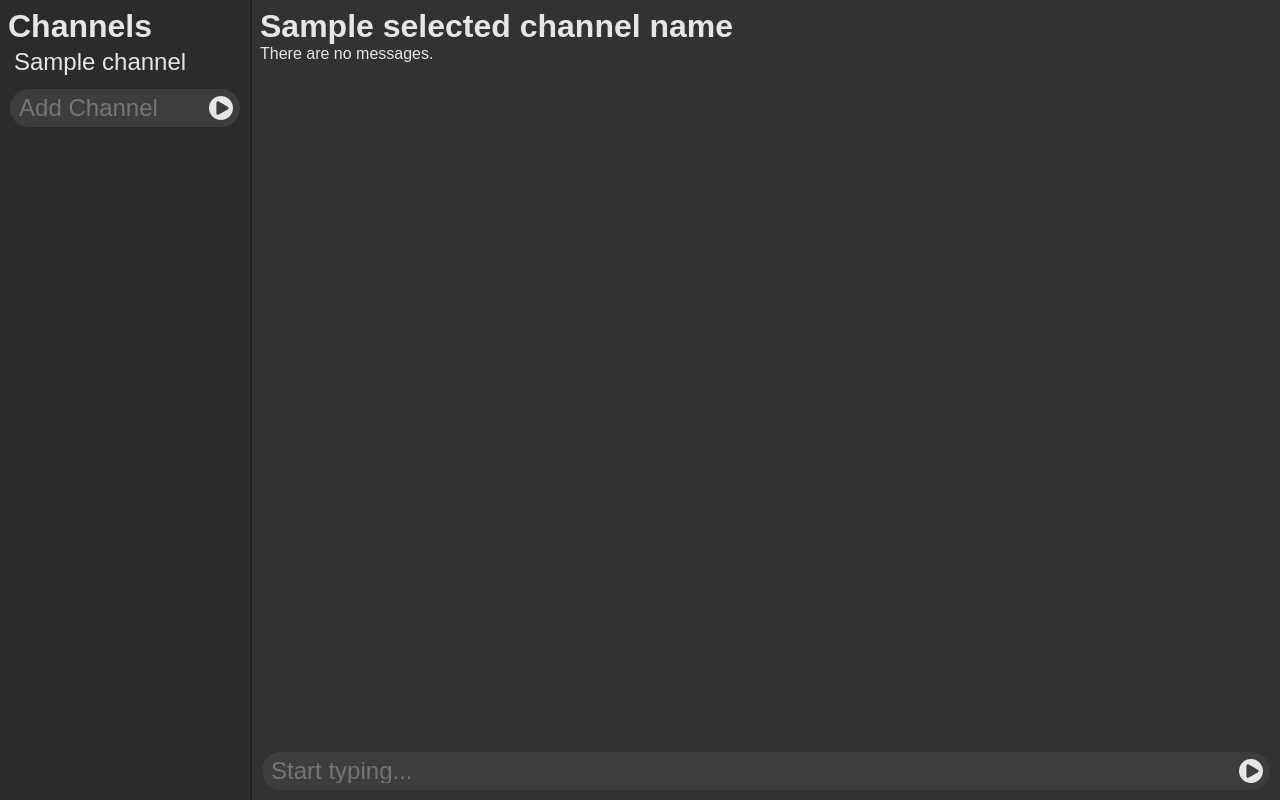
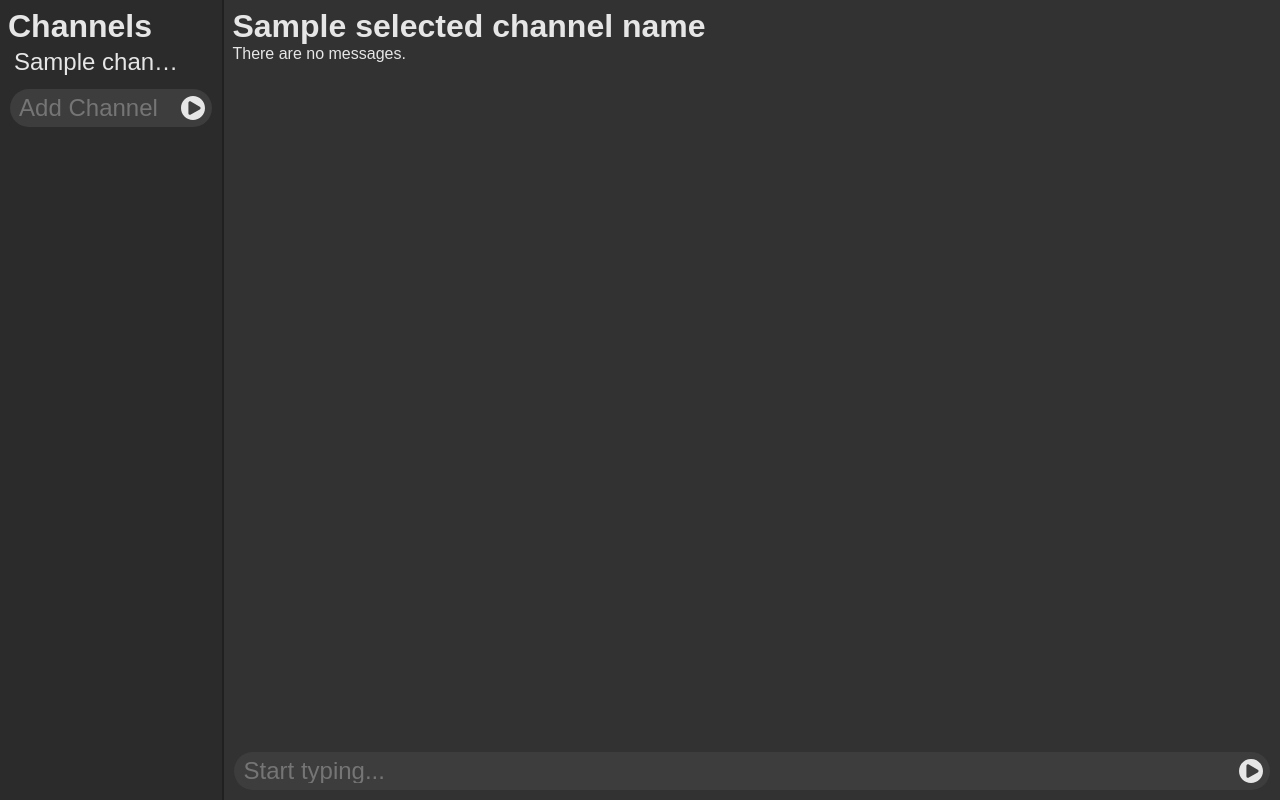
Before and after one commit to maxrimlinger/discord-clone, a Flask app: template templates/index.html in a window 1280 px wide. Run offline with Flask 3, Linux system fonts and the light colour scheme; the template is opened without the code that fills it: most values are stand-ins (such as "Sample title", 1, 10 or a date in 2020).

Commit message:
min and max width for channel pane slider

```diff
--- a/static/css/main.css
+++ b/static/css/main.css
@@ -23,7 +23,7 @@ body {
 
 #content {
   display: grid;
-  grid-template-columns: 250px 2px minmax(0, 1fr);
+  grid-template-columns: 25ch 2px minmax(0, 1fr);
 }
 
 .channel-pane {
@@ -68,6 +68,7 @@ h1 {
 .list {
   color: var(--text);
   width: 100%;
+  overflow: hidden; /* stops scroll bar when channel pane gets crushed. probably not needed if you make a min channel bar width */
 }
 
 .item {
--- a/static/js/index_script.js
+++ b/static/js/index_script.js
@@ -16,8 +16,20 @@ function show_ellipses_menu(element) {
 
 function m_move_divider(e) {
     e.preventDefault();
-    const grid = document.getElementById("content");
-    grid.style["grid-template-columns"] = e.clientX + "px 2px 1fr";
+    const x = e.clientX;
+    if (x >= 150 && x < 400) {
+        // normal range
+        const grid = document.getElementById("content");
+        grid.style["grid-template-columns"] = x + "px 2px 1fr";
+    } else if (x >= 10 && x < 150) {
+        // snap open
+        const grid = document.getElementById("content");
+        grid.style["grid-template-columns"] = "150px 2px 1fr";
+    } else if (x < 10) {
+        // snap closed
+        const grid = document.getElementById("content");
+        grid.style["grid-template-columns"] = "0px 2px 1fr";
+    }
 }
 
 function m_down_divider(e) {
--- a/templates/404.html
+++ b/templates/404.html
@@ -11,6 +11,6 @@
     </style>
 </head>
 <body>
-    <h1>Channel Not Found</h1>
+    <h1>Page Not Found</h1>
 </body>
 </html>
--- a/templates/index.html
+++ b/templates/index.html
@@ -35,9 +35,9 @@
   </div>
   <div id="pane-divider"></div>
   <div class="chat-pane">
-    <nav>
+    <header>
       <h1>{{ selected_channel_name }}</h1>
-    </nav>
+    </header>
     <div class="list-container" id="chat-list-container">
       <ul class="list">
         {% if messages|length < 1 %} <li>There are no messages.</li>
@@ -55,7 +55,7 @@
     </div>
     <div class="form-container">
       <form action="/channel/{{ selected_channel_name }}" method="POST">
-        <input type="text" name="content" placeholder="Start typing..." class="textbox" /><input type="image" alt="Submit"
+        <input type="text" name="content" placeholder="Start typing..." class="textbox"/><input type="image" alt="Submit"
           value="Add Message" src="{{ url_for('static', filename='svg/send_button_icon.svg') }}" />
       </form>
     </div>
```
